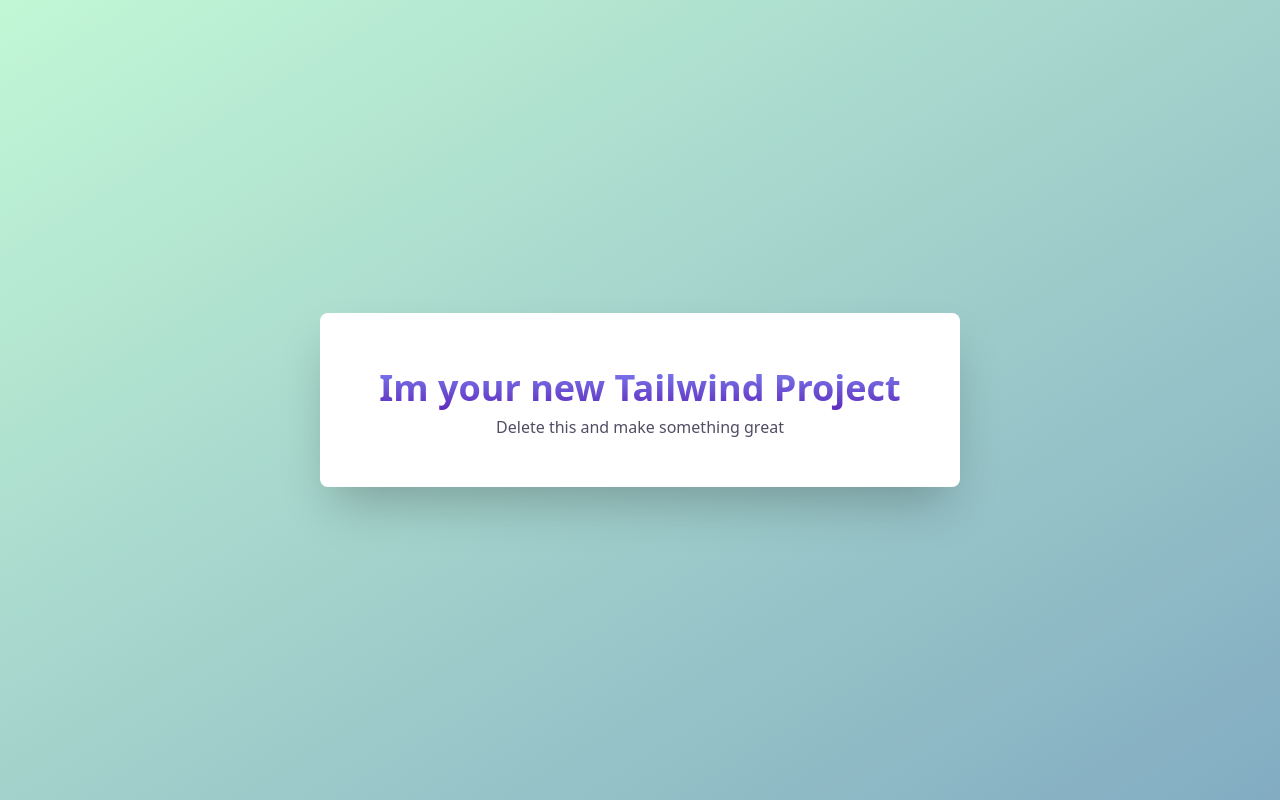
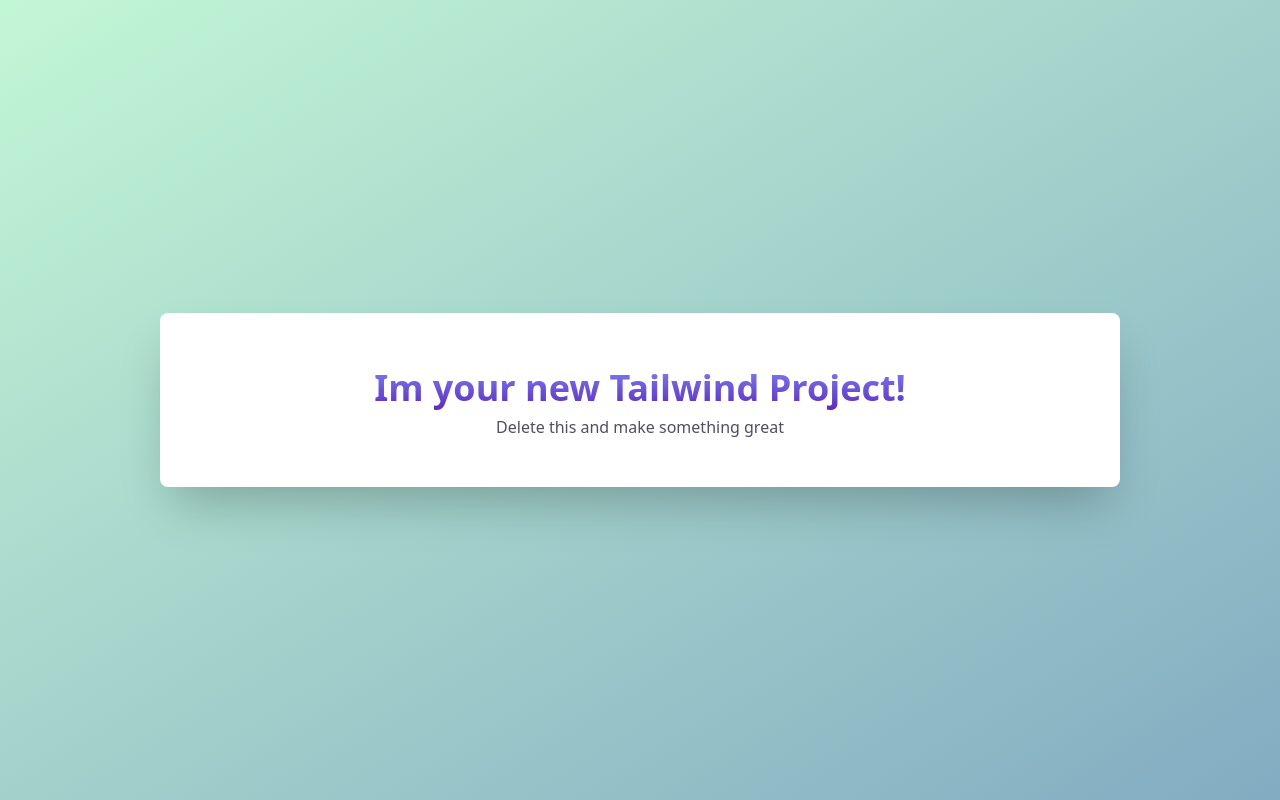
Before and after one commit to PaulHaze/nextjs-tailwind-starter, a Next.js app: page / in a window 1280 px wide. Built offline with nearby package versions, Linux system fonts and the light colour scheme.

Commit message:
minor style changes to home page

```diff
--- a/pages/index.js
+++ b/pages/index.js
@@ -8,9 +8,9 @@
         <link rel="icon" href="/favicon.ico" />
       </Head>
       <div className="h-[100vh] bg-gradient-to-br from-green-300/50 to-sky-800/50 flex items-center justify-center">
-        <div className="bg-white p-xl flex justify-center flex-col w-6/12 rounded-lg shadow-2xl">
+        <div className="bg-white p-xl flex justify-center flex-col w-9/12 rounded-lg shadow-2xl">
           <h1 className="bg-clip-text bg-gradient-to-b from-indigo-400 to-violet-800 text-transparent font-bold  text-center">
-            Im your new Tailwind Project
+            Im your new Tailwind Project!
           </h1>
           <p className="text-[#504e63] text-center">
             Delete this and make something great
```
